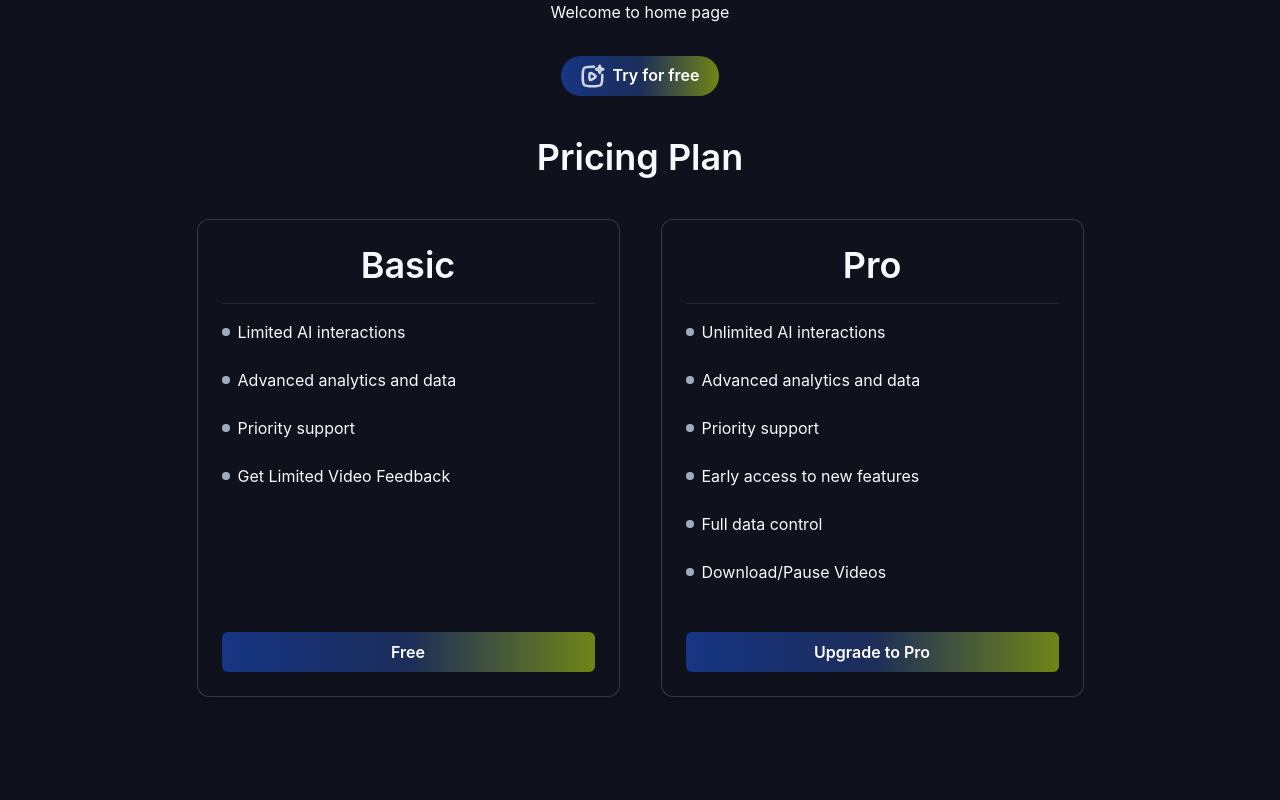
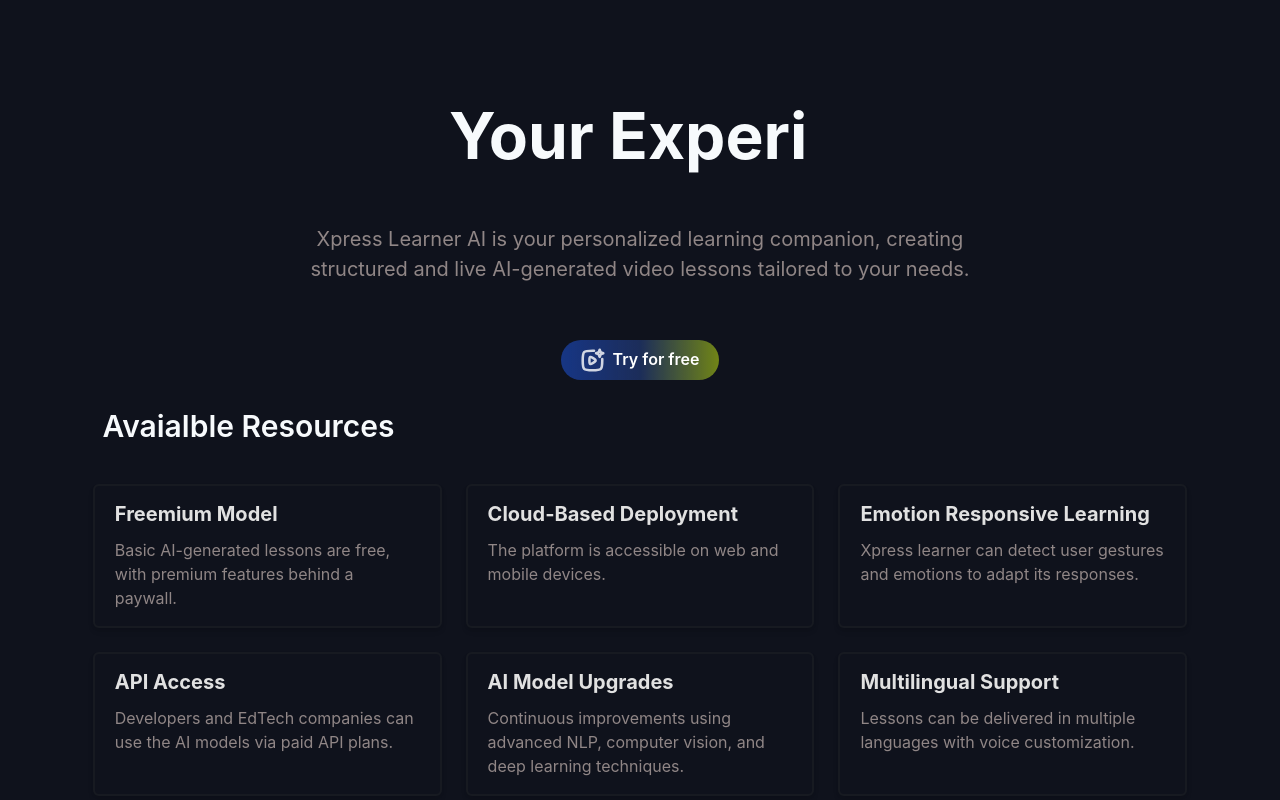
Before and after one commit to code-blaze-academy/xpress-ai-app, a React (Vite) app: page / in a window 1280 px wide. Shown: the top 800 px of the page. Built offline with nearby package versions, Linux system fonts and the light colour scheme.

Commit message:
added typical animation

```diff
--- a/package.json
+++ b/package.json
@@ -23,7 +23,8 @@
     "react-hot-toast": "^2.5.1",
     "react-icons": "^5.5.0",
     "react-router-dom": "^6.29.0",
-    "react-slick": "^0.30.3"
+    "react-slick": "^0.30.3",
+    "react-type-animation": "^3.2.0"
   },
   "devDependencies": {
     "@eslint/js": "^9.19.0",
--- /dev/null
+++ b/src/components/home/AvailableResources.jsx
@@ -0,0 +1,91 @@
+import { Box, Flex, Grid, Heading, Text, useColorModeValue } from "@chakra-ui/react";
+import React from "react";
+
+const AvailableResources = () => {
+  const headingColor = useColorModeValue("gray.800", "white");//
+  const textColor = useColorModeValue("gray.500","#908686");
+  const borderGradient = "linear-gradient(90deg, #0b76D9, #17A128, #1E1E1E)";
+  const borderColor = useColorModeValue("2px solid gray.50","2px solid #171A21")
+
+  return (
+    <Box>
+      <Heading ml={{base:"12%",lg:"8%"}} as="h4" fontWeight={"600"}  size="lg" mb={6}>
+        Avaialble Resources
+      </Heading>
+      <Flex justifyContent="center" alignItems="center">
+        <Grid
+          flexBasis="88%"
+          m="auto"
+          templateColumns={{ sm: "repeat(2, 1fr)", lg: "repeat(3, 1fr)" }}
+          gap={6}
+          p={4}
+        >
+          {WHYCHOOSEUS_OPTIONS.map((option,index) => (
+            <Box
+              as="div"
+              data-aos={index >= 2 ? "zoom-in" : ""}
+              data-aos-easing={index >= 2 ? "ease-out-cubic" : undefined}
+              data-aos-duration={index >= 2 ? "1000" : undefined}
+              key={option.id}
+              borderRadius="md"
+              px={5}
+              py={4}
+              border={borderColor}
+              boxShadow="md"
+              _hover={{
+                transform: "scale(1.03)",
+                transition: "0.3s ease-in-out",
+              }}
+            >
+              <Heading className="text-grey-50" as="h5" size="md" mb={3}>
+                {option.title}
+              </Heading>
+              <Text color={textColor} minH="50px">
+                {option.description}
+              </Text>
+            </Box>
+          ))}
+        </Grid>
+      </Flex>
+    </Box>
+  );
+};
+export default AvailableResources;
+
+const WHYCHOOSEUS_OPTIONS = [
+  {
+    id: 0,
+    title: "Freemium Model",
+    description:
+      "Basic AI-generated lessons are free, with premium features behind a paywall.",
+  },
+  {
+    id: 1,
+    title: "Cloud-Based Deployment",
+    description:
+      "The platform is accessible on web and mobile devices.",
+  },
+  {
+    id: 2,
+    title: "Emotion Responsive Learning",
+    description:
+      "Xpress learner can detect user gestures and emotions to adapt its responses.",
+  },
+  {
+    id: 3,
+    title: "API Access",
+    description:
+      "Developers and EdTech companies can use the AI models via paid API plans.",
+  },
+  {
+    id: 4,
+    title: "AI Model Upgrades",
+    description: "Continuous improvements using advanced NLP, computer vision, and deep learning techniques.",
+  },
+  {
+    id: 5,
+    title: "Multilingual Support",
+    description:
+      "Lessons can be delivered in multiple languages with voice customization.",
+  },
+];
--- a/src/components/home/PricingSection.jsx
+++ b/src/components/home/PricingSection.jsx
@@ -11,6 +11,7 @@
     Flex,
   } from '@chakra-ui/react';
   import CustomButton from '../CustomButton';
+import { useNavigate } from 'react-router-dom';
 
   const plans = [
     {
@@ -39,6 +40,12 @@
 
   const PricingSection = () => {
     const planCardBg = useColorModeValue('white', '#0f121c');
+    const navigate = useNavigate();
+
+
+    const handleNavigate = () => {
+        navigate("/register");
+       };
 
     return (
       <Box py={10} px={4} bg={useColorModeValue('gray.50', '#0f121c')}>
@@ -101,6 +108,7 @@
                   padding="10px 20px"
                   mx="auto"
                   w="full"
+                  onClick={handleNavigate}
                 />
               </Box>
             </Flex>
--- /dev/null
+++ b/src/components/home/TypingIndicator.jsx
@@ -0,0 +1,128 @@
+import React from 'react'
+import { Box, Button, Container, createIcon, Heading, Icon, Stack, Text, useColorModeValue } from '@chakra-ui/react'
+import { Link as RouterLink, useNavigate } from 'react-router-dom'
+// import ArroUpRightIcon from '../ArroUpRightIcon';
+import { TypeAnimation } from 'react-type-animation';
+import CustomButton from '../CustomButton';
+import VideoIcon from '../assets/icons/VideoIcon';
+// import gridBg from "../../assets/icons/grid-bg.svg"
+// const Arrow = createIcon({
+//     displayName: 'Arrow',
+//     viewBox: '0 0 72 24',
+//     path: (
+//       <path
+//         fillRule="evenodd"
+//         clipRule="evenodd"
+//         d="M0.600904 7.08166C0.764293 6.8879 1.01492 6.79004 1.26654 6.82177C2.83216 7.01918 5.20326 7.24581 7.54543 7.23964C9.92491 7.23338 12.1351 6.98464 13.4704 6.32142C13.84 6.13785 14.2885 6.28805 14.4722 6.65692C14.6559 7.02578 14.5052 7.47362 14.1356 7.6572C12.4625 8.48822 9.94063 8.72541 7.54852 8.7317C5.67514 8.73663 3.79547 8.5985 2.29921 8.44247C2.80955 9.59638 3.50943 10.6396 4.24665 11.7384C4.39435 11.9585 4.54354 12.1809 4.69301 12.4068C5.79543 14.0733 6.88128 15.8995 7.1179 18.2636C7.15893 18.6735 6.85928 19.0393 6.4486 19.0805C6.03792 19.1217 5.67174 18.8227 5.6307 18.4128C5.43271 16.4346 4.52957 14.868 3.4457 13.2296C3.3058 13.0181 3.16221 12.8046 3.01684 12.5885C2.05899 11.1646 1.02372 9.62564 0.457909 7.78069C0.383671 7.53862 0.437515 7.27541 0.600904 7.08166ZM5.52039 10.2248C5.77662 9.90161 6.24663 9.84687 6.57018 10.1025C16.4834 17.9344 29.9158 22.4064 42.0781 21.4773C54.1988 20.5514 65.0339 14.2748 69.9746 0.584299C70.1145 0.196597 70.5427 -0.0046455 70.931 0.134813C71.3193 0.274276 71.5206 0.70162 71.3807 1.08932C66.2105 15.4159 54.8056 22.0014 42.1913 22.965C29.6185 23.9254 15.8207 19.3142 5.64226 11.2727C5.31871 11.0171 5.26415 10.5479 5.52039 10.2248Z"
+//         fill="currentColor"
+//       />
+//     ),
+//   })
+
+
+const textSequence = [
+  "Learn Smarter, Faster, and More Efficiently",
+  "Your Experience, Your Intelligence",
+  "Discover the Perfect Answer—Instantly",
+  "AI That Understands You",
+  "Smart Tools. Real Results.",
+];
+
+
+const TypingIndicator = () => {
+ const navigate = useNavigate();
+
+     // Function to navigate to the registration page
+     const handleTryForFree = () => {
+      navigate("/register");
+     };
+
+ return (
+    <>
+     <Box
+    //  backgroundImage={`url(${gridBg})`}
+     backgroundSize="cover"
+     backgroundPosition="center"
+     backgroundRepeat="no-repeat"
+     width="100%"
+     >
+      <Container maxW={'3xl'}>
+        <Stack
+          as={Box}
+          textAlign={'center'}
+          spacing={{ base: 8, md: 14 }}
+          mt={{base:"47px", lg:"94px"}}
+          mb={"28px"}
+          >
+          <Heading
+            fontWeight="600"
+            fontSize={{ base: '32px',  lg: '64px' }}
+            lineHeight={'110%'}>
+             {/* Type animation */}
+          <Box textAlign="center">
+            <TypeAnimation
+            sequence={textSequence.flatMap((text) => [text, 1000])}
+            wrapper="h4"
+            speed={50}
+            style={{
+            fontSize: "clamp(32px, 8vw, 64px)",
+            display: "block",
+            fontWeight: "700",
+            marginTop: "10px",
+            lineHeight: "100%",
+           }}
+            repeat={Infinity}
+           />
+          </Box>
+          </Heading>
+
+
+          <Text
+          as="div"
+          fontSize={{base:"12px", sm:"16px", md:"20px"}}
+          color={useColorModeValue("gray.500",'#908686')}>
+            Xpress Learner AI is your personalized learning companion, creating structured and live AI-generated video lessons tailored to your needs.
+          </Text>
+          <Stack
+            direction={'column'}
+            spacing={3}
+            align={'center'}
+            alignSelf={'center'}
+            position={'relative'}>
+            <CustomButton
+             title="Try for free"
+             leftIcon={<VideoIcon width="24px" height="24px" />}
+             onClick={handleTryForFree}
+             borderRadius={"full"}
+             display={"flex"}
+             mx={"auto"}
+             padding={"10px 20px"}
+            />
+            {/* <Box>
+              <Icon
+                as={Arrow}
+                color={useColorModeValue('gray.800', 'gray.300')}
+                w={71}
+                position={'absolute'}
+                right={-71}
+                top={'10px'}
+              />
+              <Text
+                fontSize={'lg'}
+                fontFamily={'Caveat'}
+                position={'absolute'}
+                right={'-125px'}
+                top={'-15px'}
+                transform={'rotate(10deg)'}>
+                Starting at $15/mo
+              </Text>
+            </Box> */}
+          </Stack>
+        </Stack>
+      </Container>
+      </Box>
+    </>
+  )
+}
+
+export default TypingIndicator
--- a/src/pages/home/Home.jsx
+++ b/src/pages/home/Home.jsx
@@ -1,4 +1,4 @@
-import { Box, Text } from "@chakra-ui/react"
+import { Avatar, Box, Text } from "@chakra-ui/react"
 import CustomButton from "../../components/CustomButton"
 import { FaArrowAltCircleDown } from "react-icons/fa"
 import { FaRProject } from "react-icons/fa6"
@@ -6,19 +6,22 @@
 import VideoIcon from "../../components/assets/icons/VideoIcon"
 import Footer from "./footer/Footer"
 import PricingSection from "../../components/home/PricingSection"
+import AvailableResources from "../../components/home/AvailableResources"
+import TypingIndicator from "../../components/home/TypingIndicator"
 
 const Home = () => {
-    const navigate = useNavigate();
+    // const navigate = useNavigate();
 
-     // Function to navigate to the registration page
-     const handleTryForFree = () => {
-      navigate("/register");
-     };
+    //  // Function to navigate to the registration page
+    //  const handleTryForFree = () => {
+    //   navigate("/register");
+    //  };
 
   return (
     <Box>
-       <Text textAlign={"center"} mb={"2rem"}>Welcome to home page</Text>
-       <CustomButton
+       <TypingIndicator/>
+       {/* <Text textAlign={"center"} mb={"2rem"}>Welcome to home page</Text>  */}
+       {/* <CustomButton
          title="Try for free"
          leftIcon={<VideoIcon width="24px" height="24px" />}
          onClick={handleTryForFree}
@@ -26,7 +29,8 @@
          display={"flex"}
          mx={"auto"}
          padding={"10px 20px"}
-       />
+       /> */}
+       <AvailableResources/>
        <PricingSection/>
        <Footer/>
     </Box>
--- a/tailwind.config.js
+++ b/tailwind.config.js
@@ -2,7 +2,13 @@
 export default {
   content:["./src/**/*.{js,ts,jsx,tsx}"],
   theme: {
-    extend: {},
+    extend: {
+    colors:{
+     grey:{
+      50:'#e1e1e1'
+     }
+    }
+    },
   },
   plugins: [],
 }
```
Also changed, not shown: 1 other file (tests, documents, lock files or other folders).
